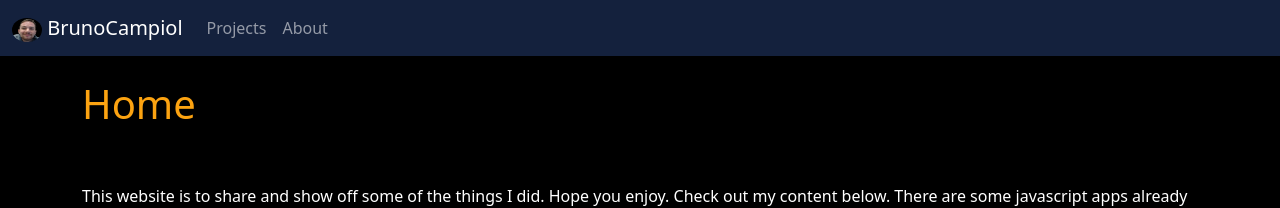
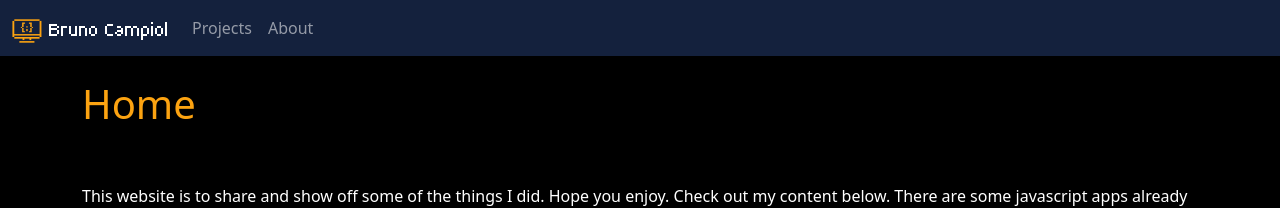
Before and after one commit to brunocampiol/brunocampiol.github.io, a Jekyll site: the page built from index.html, in a window 1280 px wide. Shown: the top 208 px of the page. Built offline with Jekyll 4.4.1, drawn with Linux system fonts in a browser that asks for light colours.

Commit message:
icons, favicons and logo text update

```diff
--- a/_layouts/default.html
+++ b/_layouts/default.html
@@ -20,9 +20,9 @@
                 <span class="navbar-toggler-icon"></span>
             </button>
             <a class="navbar-brand blur-in-250ms" href="./{{page.layoutPath}}index">
-                <img src="./{{page.layoutPath}}assets/img/pixel-art-50.png" alt="BrunoCampiol webpage logo" width="30"
-                    height="24" class="d-inline-block align-text-middle rounded-circle">
-                BrunoCampiol
+                <img src="./{{page.layoutPath}}assets/img/logo-yellow-50.png" alt="BrunoCampiol webpage logo" width="30"
+                    height="24" class="d-inline-block align-text-middle">
+                Bruno Campiol
             </a>
             <div class="collapse navbar-collapse" id="navbarId">
                 <ul class="navbar-nav me-auto mb-2 mb-lg-0">
--- a/assets/css/style.css
+++ b/assets/css/style.css
@@ -45,3 +45,13 @@ a {
         opacity: 1;
     }
 }
+
+/* Pixel web font */
+@font-face {
+    font-family: pixerFont;
+    src: url(../dl/pixer.woff2);
+}
+
+.navbar-brand {
+    font-family: pixerFont;
+}
```
Also changed, not shown: assets/dl/pixer.woff2 (added), assets/favicon-new.ico (deleted), assets/favicon-old2.ico (deleted), assets/favicon.ico, assets/img/logo-navy.png (added), assets/img/logo-yellow-50.png (added), assets/img/logo-yellow.png (added), assets/img/logo.png (added), assets/img/pixel-art-50.png (deleted), assets/img/pixel-art.png (deleted).
